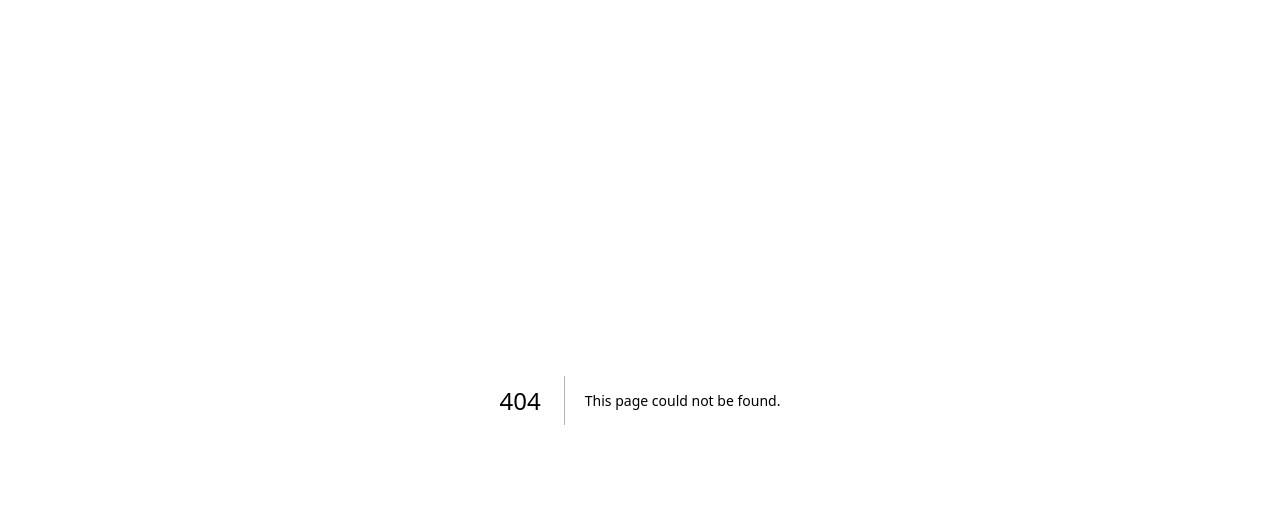
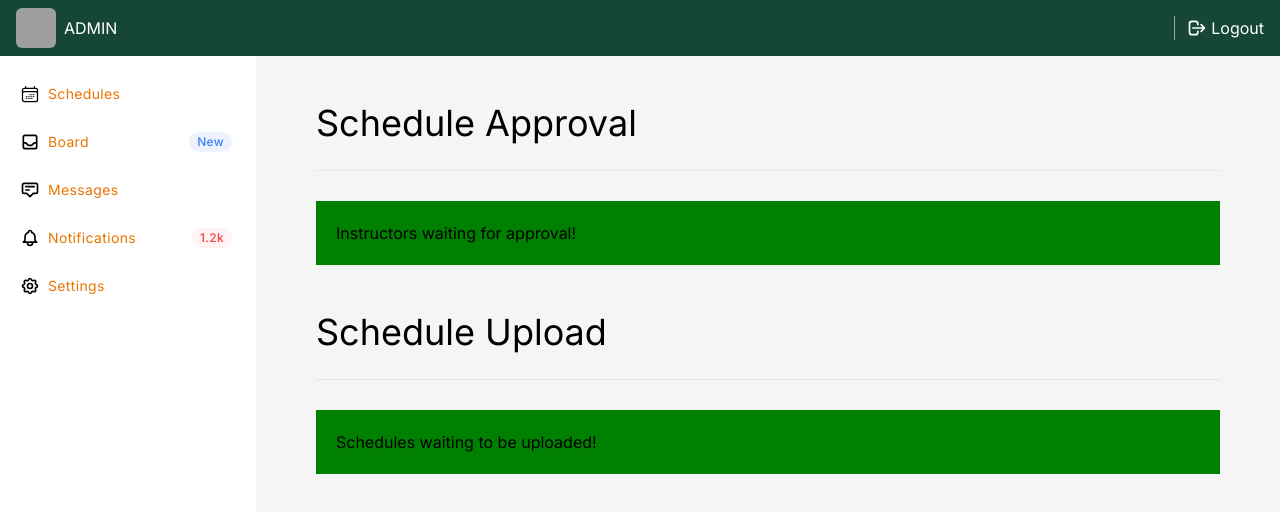
Before and after one commit to rayveng1/InstructorScheduler, a Next.js app: page /dashboard/AdminApprover in a window 1280 px wide. Before the commit this address had no page. Shown: the top 512 px of the page. Built offline with nearby package versions, Linux system fonts and the light colour scheme; grey boxes are pictures that could not be loaded.

Commit message:
Added 2 admin pages

```diff
--- /dev/null
+++ b/src/app/dashboard/AdminApprover/page.tsx
@@ -0,0 +1,19 @@
+"use client";
+
+export default function AdminApproverPage() {
+  return (
+<div>
+  <h1 style={{ fontSize: '36px', marginLeft: '60px', marginTop: '40px', marginBottom: '-10px'}}>Schedule Approval</h1>
+  <hr style={{ margin: '0', marginLeft: '60px', marginRight: '60px', marginTop: '30px', marginBottom: '30px'  }} />
+  <div style={{ background: 'green', padding: '20px', marginLeft: '60px', marginRight: '60px'  }}>
+    Instructors waiting for approval!
+  </div>
+  <h1 style={{ fontSize: '36px', marginLeft: '60px', marginTop: '40px', marginBottom: '-10px'}}>Schedule Upload</h1>
+  <hr style={{ margin: '0', marginLeft: '60px', marginRight: '60px', marginTop: '30px', marginBottom: '30px'  }} />
+  <div style={{ background: 'green', padding: '20px', marginLeft: '60px', marginRight: '60px'  }}>
+    Schedules waiting to be uploaded!
+  </div>
+</div>
+
+  );
+}
--- /dev/null
+++ b/src/app/dashboard/ScheduleViewer/page.tsx
@@ -0,0 +1,14 @@
+"use client";
+
+export default function ScheduleViewerPage() {
+  return (
+<div>
+  <h1 style={{ fontSize: '36px', marginLeft: '60px', marginTop: '40px', marginBottom: '-10px'}}>Schedule Viewer</h1>
+  <hr style={{ margin: '0', marginLeft: '60px', marginRight: '60px', marginTop: '30px', marginBottom: '30px'  }} />
+  <div style={{ background: 'green', padding: '20px', marginLeft: '60px', marginRight: '60px'  }}>
+    Viewing ID.Schedule1
+  </div>
+</div>
+
+  );
+}
```
Also changed, not shown: package.json (+5 -5 lines), 1 other file (tests, documents, lock files or other folders).
